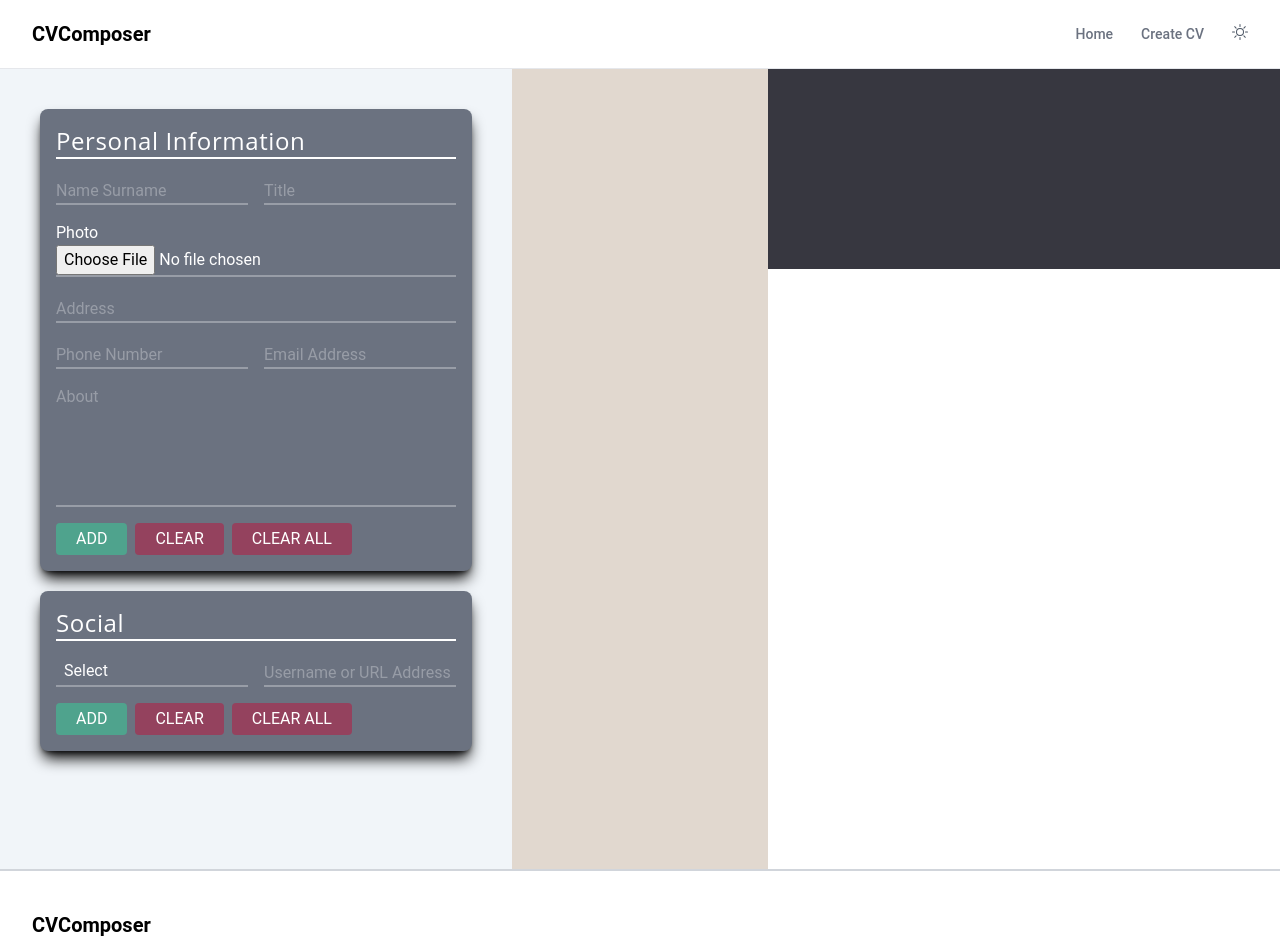
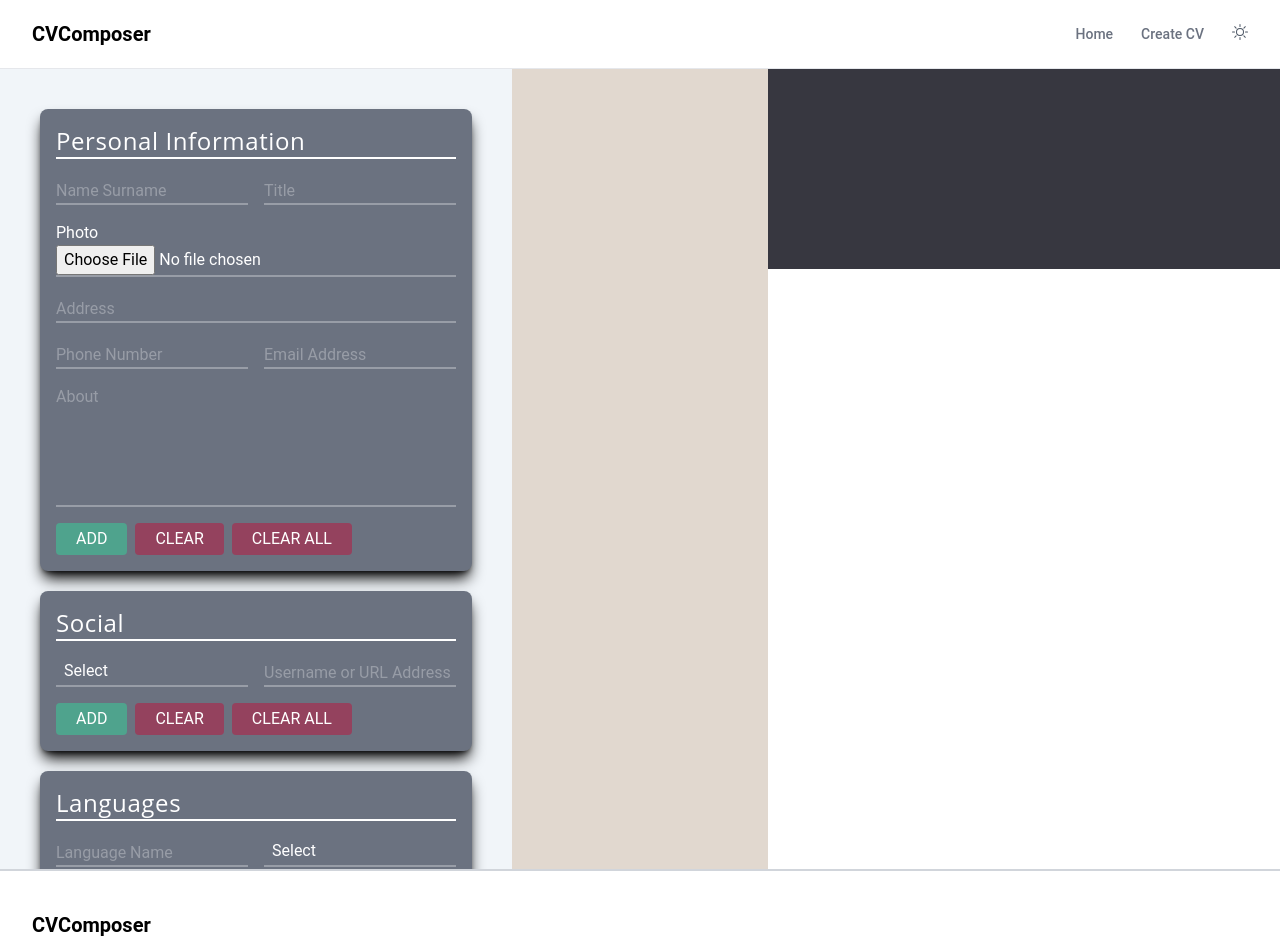
Before and after one commit to MelakuDemeke/CVComposer, a Next.js app: page /cvbuilder in a window 1280 px wide. Shown: the top 952 px of the page. Built offline with nearby package versions, Linux system fonts and the light colour scheme.

Commit message:
Language renderd

```diff
--- a/components/Form/Form.js
+++ b/components/Form/Form.js
@@ -2,17 +2,19 @@
 import { useDispatch } from "react-redux";
 import FormPersonal from "./FormPersonal";
 import FormSocial from "./FormSocial";
+import FormLanguage from "./FormLanguage";
 
 const Form = () => {
 	const dispatch = useDispatch();
 	const handleResetData = (setter) => {
-    dispatch(setter([]));
-  };
+		dispatch(setter([]));
+	};
 
 	return (
 		<div className="bg-slate-100 dark:bg-gray-900 w-full lg:w-2/5 h-full flex flex-col items-start justify-start overflow-auto p-5 xl:p-10">
 			<FormPersonal />
-			<FormSocial handleResetData={handleResetData}/>
+			<FormSocial handleResetData={handleResetData} />
+			<FormLanguage handleResetData={handleResetData} />
 		</div>
 	)
 }
--- /dev/null
+++ b/components/Form/FormLanguage.js
@@ -0,0 +1,77 @@
+import { setLanguages } from "@/app/GlobalRedux/form";
+import { Formik, Form } from "formik";
+import { Input, Select } from "../FormComponents";
+import { useDispatch, useSelector } from "react-redux";
+import Card from "../Card/Card";
+import { useWords } from "@/hooks";
+import { nanoid } from "nanoid";
+import { Buttons } from "../FormComponents/Buttons";
+import CardDetail from "../FormComponents/CardDetail";
+
+const FormLanguage = ({ handleResetData }) => {
+	const dispatch = useDispatch();
+	const { languages } = useSelector((state) => state.form);
+	const words = useWords();
+
+	return (
+		<Card title={words.languages}>
+			<Formik
+				// validationSchema={LanguageSchema}
+				initialValues={{
+					name: "",
+					level: "",
+				}}
+				onSubmit={(values, actions) => {
+					dispatch(
+						setLanguages([
+							...languages,
+							{
+								_id: nanoid(),
+								...values,
+							},
+						])
+					);
+					actions.resetForm();
+				}}
+			>
+				{({ handleSubmit, handleReset, handleChange, values, dirty }) => (
+					<Form onSubmit={handleSubmit} autoComplete="off" role="presentation">
+						<Input
+							onChange={handleChange}
+							value={values.name}
+							name="name"
+							placeholder={words.language}
+						/>
+						<Select
+							label="Level"
+							name="level"
+							options={[
+								{ key: words.native, value: words.native },
+								{ key: "A1", value: "A1" },
+								{ key: "A2", value: "A2" },
+								{ key: "B1", value: "B1" },
+								{ key: "B2", value: "B2" },
+								{ key: "C1", value: "C1" },
+								{ key: "C2", value: "C2" },
+							]}
+						/>
+						<Buttons
+							dirty={dirty}
+							handleReset={handleReset}
+							handleResetData={handleResetData}
+							setter={setLanguages}
+							state={languages}
+						/>
+					</Form>
+				)}
+			</Formik>
+			<CardDetail
+				data={languages}
+				setter={setLanguages}
+				print={["name", "level"]}
+			/>
+		</Card>
+	)
+}
+
+export default FormLanguage;
```
